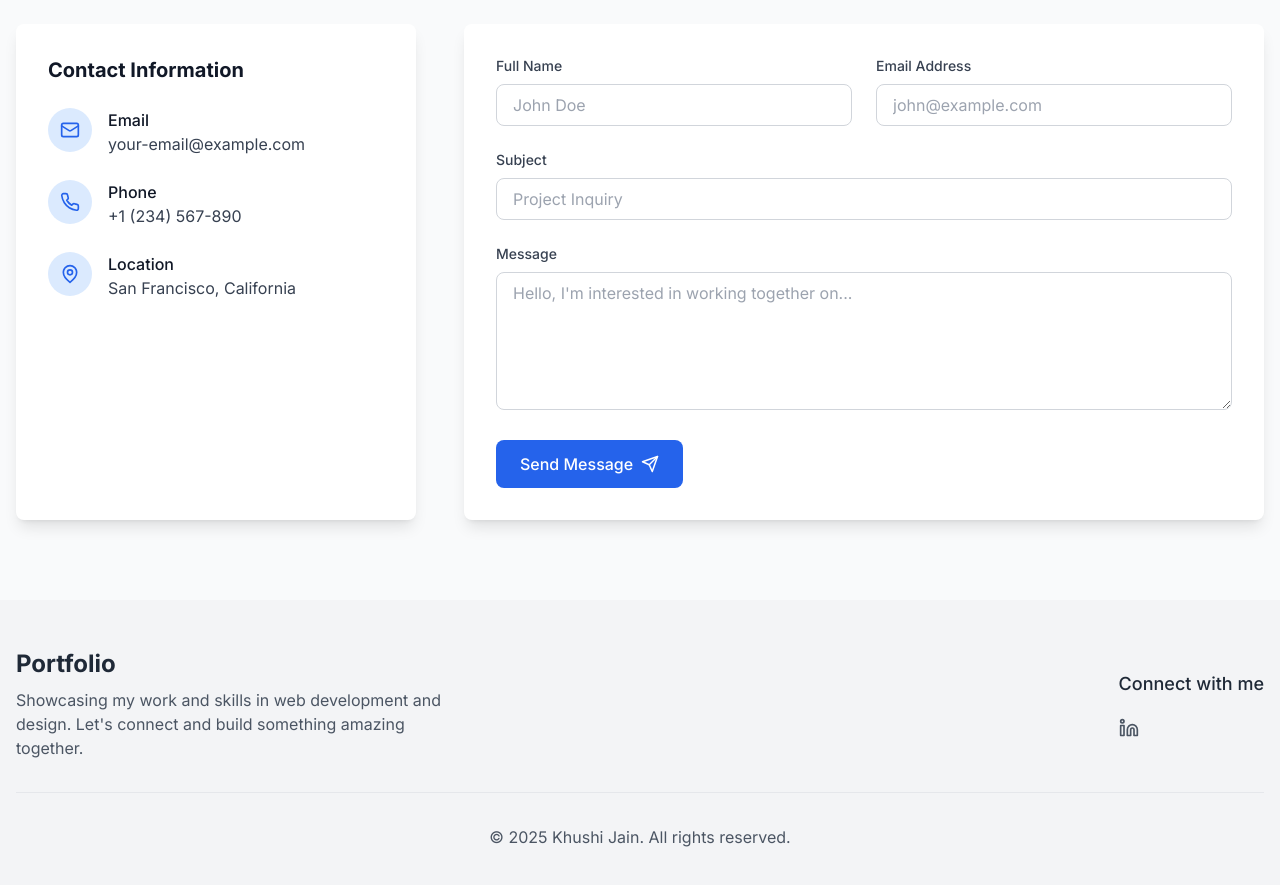
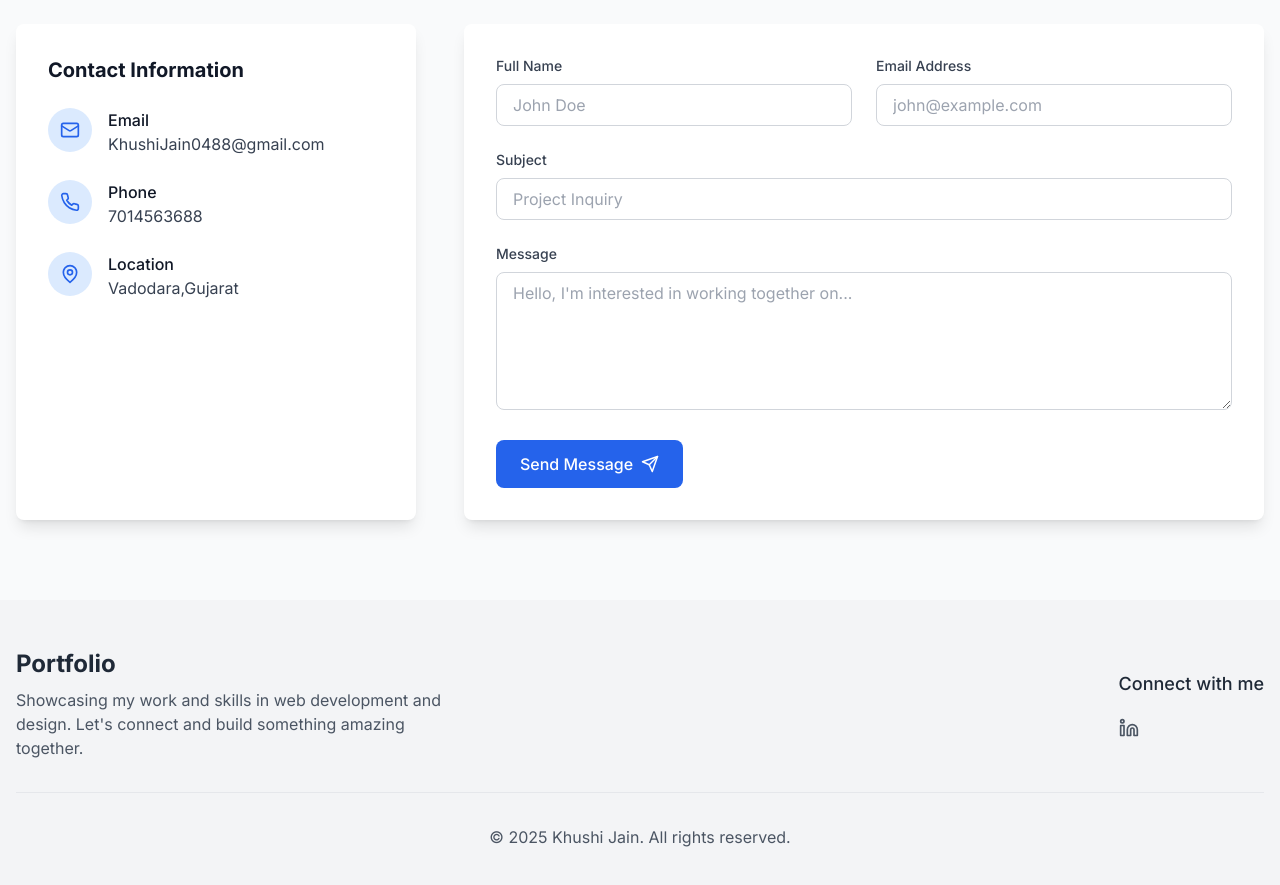
Before and after one commit to khushijain0488/works, a React (Vite) app: page / in a window 1280 px wide. Shown: the part 3700-4585 px from the top of the page. Built offline with nearby package versions, Linux system fonts and the light colour scheme.

Commit message:
Update Contact.tsx

```diff
--- a/src/components/Sections/Contact.tsx
+++ b/src/components/Sections/Contact.tsx
@@ -92,7 +92,7 @@ const Contact: React.FC = () => {
                   <div className="ml-4">
                     <h4 className="text-base font-medium text-gray-900 dark:text-white">Email</h4>
                     <a href="mailto:your-email@example.com" className="text-gray-700 dark:text-gray-300 hover:text-blue-600 dark:hover:text-blue-400 transition-colors duration-300">
-                      your-email@example.com
+                      KhushiJain0488@gmail.com
                     </a>
                   </div>
                 </div>
@@ -104,7 +104,7 @@ const Contact: React.FC = () => {
                   <div className="ml-4">
                     <h4 className="text-base font-medium text-gray-900 dark:text-white">Phone</h4>
                     <a href="tel:+1234567890" className="text-gray-700 dark:text-gray-300 hover:text-blue-600 dark:hover:text-blue-400 transition-colors duration-300">
-                      +1 (234) 567-890
+                      7014563688
                     </a>
                   </div>
                 </div>
@@ -116,7 +116,7 @@ const Contact: React.FC = () => {
                   <div className="ml-4">
                     <h4 className="text-base font-medium text-gray-900 dark:text-white">Location</h4>
                     <p className="text-gray-700 dark:text-gray-300">
-                      San Francisco, California
+                      Vadodara,Gujarat
                     </p>
                   </div>
                 </div>
```
